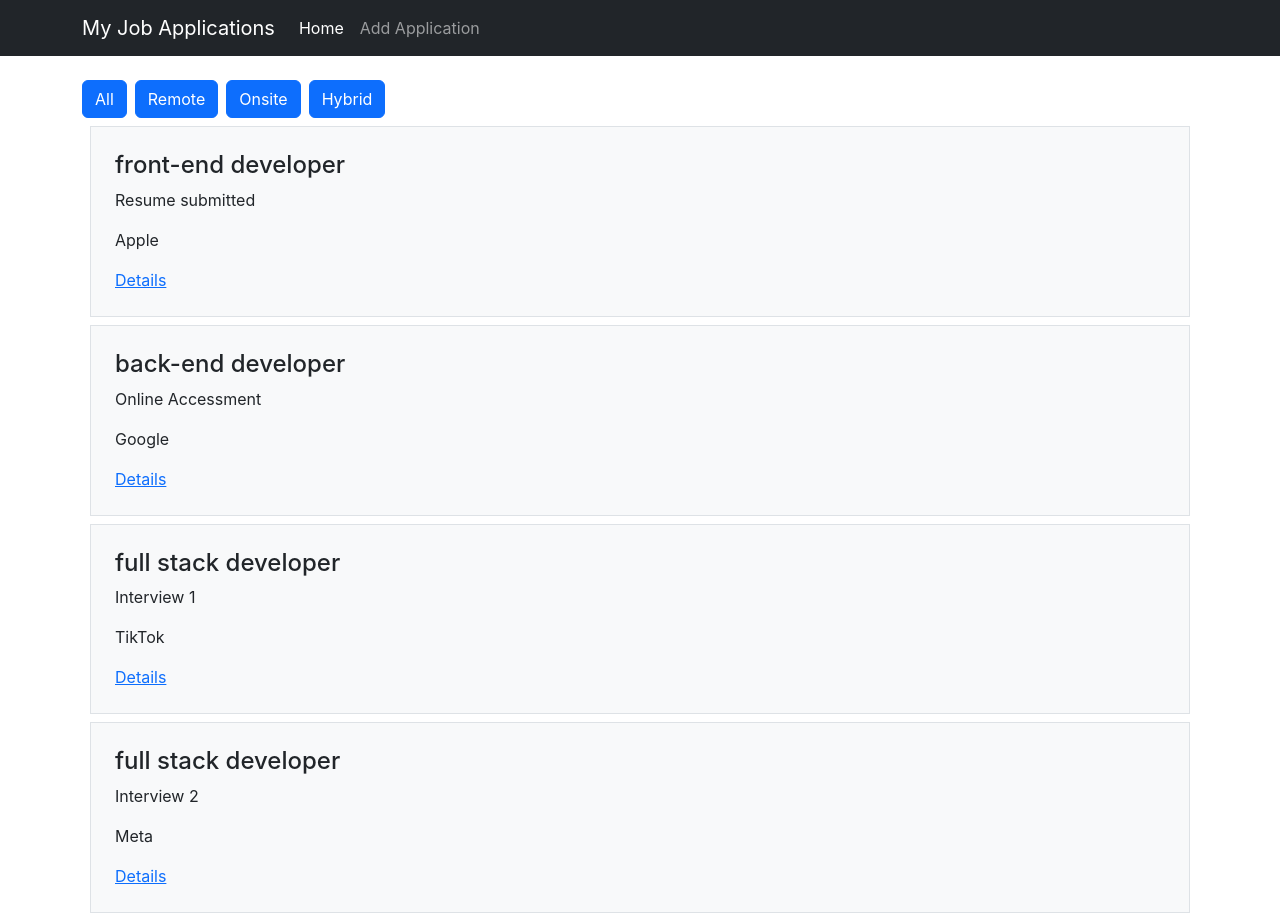
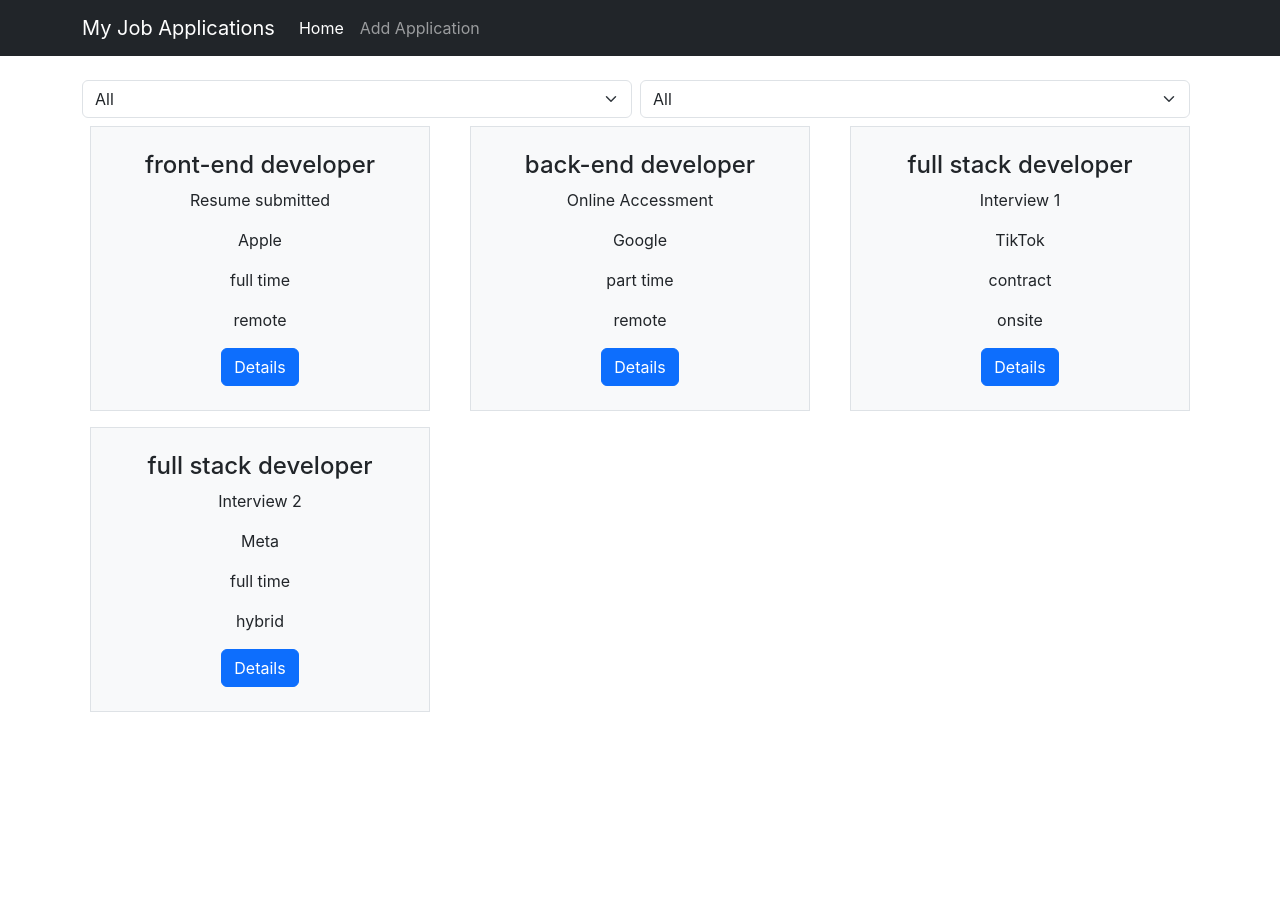
Before and after one commit to priscillayouziqian/job-application-tracker, a React (Create React App) app: page / in a window 1280 px wide. After the commit the page ends 800 px from the top, so only its background shows below. Built offline with nearby package versions, Linux system fonts and the light colour scheme.

Commit message:
homepage for job type search

```diff
--- a/src/components/JobCard.js
+++ b/src/components/JobCard.js
@@ -2,11 +2,18 @@ import { Link } from "react-router-dom";
 
 const JobCard = ({job}) => {
     return (
-        <div className="bg-light border p-4 m-2">
+        <div className="bg-light border p-4 m-2 text-center">
             <h4>{job.name}</h4>
             <p>{job.status}</p>
             <p>{job.company}</p>
-            <Link to={"/jobs/" + job.id}>Details</Link>
+            <p>{job.type}</p>
+            <p>{job.mode}</p>
+            <Link
+                to={"/jobs/" + job.id}
+                className="btn btn-primary"
+            >
+                Details
+            </Link>
           </div>
     )
 };
--- a/src/pages/HomePage.js
+++ b/src/pages/HomePage.js
@@ -1,29 +1,66 @@
-import { useState } from "react";
+import { useEffect, useState } from "react";
 import JobCard from "../components/JobCard";
 
+const HomePage = ({ jobsList }) => {
+    const [modeFilter, setModeFilter] = useState("All");
+    const [tempFilter, setTempFilter] = useState("All");
+    const [tempTypeFilter, setTempTypeFilter] = useState("All");
+    const [noJobsAlert, setNoJobsAlert] = useState(false);
 
-const HomePage = ({jobsList}) => {
-    const [modeFilter, setModeFilter] = useState("All");
+    let filterJobs = jobsList;
 
-    let filterJobs;
-
-    if (modeFilter === "All") {
-      filterJobs = jobsList;
-    } else {
-      filterJobs = jobsList.filter((job) => job.mode === modeFilter);
+    if (modeFilter !== "All") {
+        filterJobs = filterJobs.filter((job) => job.mode === modeFilter);
     }
 
-  return (
-    <div>
+    if (tempTypeFilter !== "All") {
+        filterJobs = filterJobs.filter((job) => job.type === tempTypeFilter);
+    }
+
+    // Effect to check for no jobs and reset filters
+    useEffect(() => {
+        if (filterJobs.length === 0) {
+            setModeFilter("All");
+            setTempFilter("All");
+            setTempTypeFilter("All");
+            setNoJobsAlert(true);
+        } else {
+            setNoJobsAlert(false);
+        }
+    }, [filterJobs]); // Dependency on filterJobs
+
+    // Effect to show alert when no jobs are found
+    useEffect(() => {
+        if (noJobsAlert) {
+            alert(`No job applications match your selected job mode: ${modeFilter} and type: ${tempTypeFilter}! Try another search.`);
+        }
+    }, [noJobsAlert, modeFilter, tempTypeFilter]); // Dependency on noJobsAlert, modeFilter, and tempTypeFilter
+
+    return (
         <div>
-        <button className='btn btn-primary me-2' onClick={() => setModeFilter("All")}>All</button>
-        <button className='btn btn-primary me-2' onClick={() => setModeFilter("remote")}>Remote</button>
-        <button className='btn btn-primary me-2' onClick={() => setModeFilter("onsite")}>Onsite</button>
-        <button className='btn btn-primary' onClick={() => setModeFilter("hybrid")}>Hybrid</button>
-      </div>
-        {filterJobs.map((j, index) => <JobCard key={index} job={j} />)}
-    </div>
-  )
+            <div className="d-flex justify-content-center">
+                <select className='form-select me-2' onChange={(e) => { setTempFilter(e.target.value); setModeFilter(e.target.value); }} value={tempFilter}>
+                    <option value="All">All</option>
+                    <option value="remote">Remote</option>
+                    <option value="onsite">Onsite</option>
+                    <option value="hybrid">Hybrid</option>
+                </select>
+                <select className='form-select me-2' onChange={(e) => { setTempTypeFilter(e.target.value); }} value={tempTypeFilter}>
+                    <option value="All">All</option>
+                    <option value="full time">Full Time</option>
+                    <option value="part time">Part Time</option>
+                    <option value="contract">Contract</option>
+                </select>
+            </div>
+            <div className="row">
+                {filterJobs.map((j, index) => (
+                    <div className="col-md-4" key={index}>
+                        <JobCard job={j} />
+                    </div>
+                ))}
+            </div>
+        </div>
+    );
 }
 
-export default HomePage
+export default HomePage;
--- a/src/shared/TEST_JOBS.js
+++ b/src/shared/TEST_JOBS.js
@@ -3,28 +3,40 @@ export const TEST_JOBS = [
       id: 0,
       name: "front-end developer",
       mode: "remote",
+      type:"full time",
       company: "Apple",
+      jobLink: "https://apple.com/careers",
+      skills:["Javascript", "React.js"],
       status: "Resume submitted"
     },
     {
       id: 1,
       name: "back-end developer",
       mode: "remote",
+      type: "part time",
       company: "Google",
+      jobLink: "https://google.com/careers",
+      skills:["Angular", "Node.js"],
       status: "Online Accessment"
     },
     {
       id: 2,
       name: "full stack developer",
       mode: "onsite",
+      type: "contract",
       company: "TikTok",
+      jobLink: "https://tiktok.com/careers",
+      skills:["Java", "python", "React", "TypeScript"],
       status: "Interview 1"
     },
     {
       id: 3,
       name: "full stack developer",
       mode: "hybrid",
+      type: "full time",
       company: "Meta",
+      jobLink: "https://facebook.com/careers",
+      skills: ["Go", "Java", "JavaScript", "cloud"],
       status: "Interview 2"
     }
   ]
```
